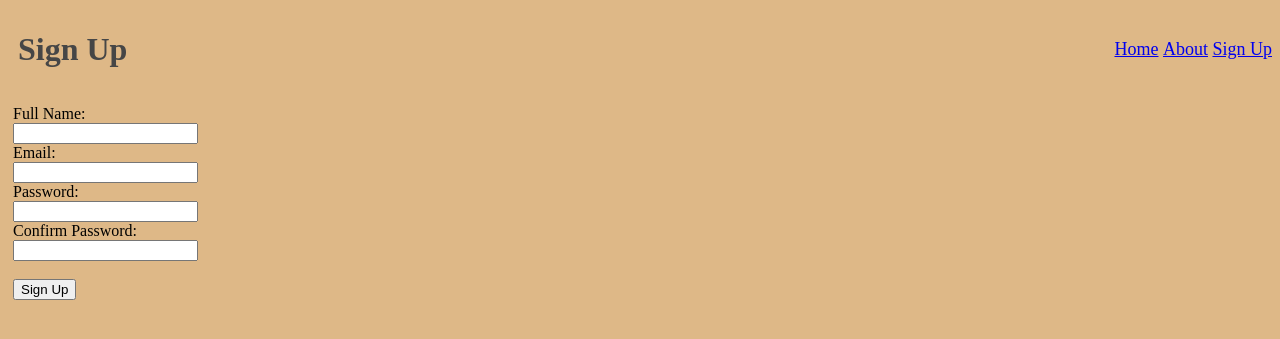
After one commit to mihirchakma/paws-rescue-center, a Flask app: page /signup in a window 1280 px wide. The commit adds this page. Shown: the top 339 px of the page. Run offline with Flask 3, Linux system fonts and the light colour scheme.

Commit message:
added sign up form

```diff
--- a/app/app.py
+++ b/app/app.py
@@ -1,6 +1,9 @@
+"""Flask Application for Paws Rescue Center."""
 from flask import Flask, render_template, abort
+from forms import SignUpForm
 
 app = Flask(__name__)
+app.config['SECRET_KEY'] = 'dfewfew123213rwdsgert34tgfd1234trgf'
 
 """Information regarding the Pets in the System."""
 pets = [
@@ -9,6 +12,11 @@ pets = [
             {"id": 3, "name": "Basker", "age": "1 year", "bio": "I love barking. But, I love my friends more."},
             {"id": 4, "name": "Mr. Furrkins", "age": "5 years", "bio": "Probably napping."},
         ]
+
+"""Information regarding the Users in the System."""
+users = [
+    {"id": 1, "full_name":"Pet Rescue Team", "email":"team@pawsrescue.com", "password":"adminpass"},
+]
 
 @app.route("/")
 def homepage():
@@ -30,6 +38,12 @@ def pet_details(pet_id):
         abort(404, description="No Pet was Found with the given ID")
     return render_template("details.html", pet = pet)
 
+@app.route("/signup", methods=["POST", "GET"])
+def signup():
+    """View function for Showing Details of Each Pet."""
+    form = SignUpForm()
+    return render_template("signup.html", form = form)
+
 
 if __name__ == "__main__":
     app.run()
--- /dev/null
+++ b/app/forms.py
@@ -0,0 +1,10 @@
+from flask_wtf import FlaskForm
+from wtforms import StringField, PasswordField, SubmitField
+from wtforms.validators import InputRequired, Email, EqualTo
+
+class SignUpForm(FlaskForm):
+    full_name = StringField('Full Name', validators = [InputRequired()])
+    email = StringField('Email', validators=[InputRequired(), Email()])
+    password = PasswordField('Password', validators=[InputRequired()])
+    confirm_password = PasswordField('Confirm Password', validators=[InputRequired(), EqualTo('password')])
+    submit = SubmitField('Sign Up')
--- a/app/templates/base.html
+++ b/app/templates/base.html
@@ -7,6 +7,14 @@
     <link rel="stylesheet" href="{{ url_for('static', filename='style.css') }}">
 </head>
 <body>
+
+    <div>
+        <ul style="list-style-type: none; float: right; font-size: large;">
+            <li style="display: inline;"><a href="{{ url_for('homepage') }}">Home</a></li>
+            <li style="display: inline;"><a href="{{ url_for('about') }}">About</a></li>
+            <li style="display: inline;"><a href="{{ url_for('signup') }}">Sign Up</a></li>
+        </ul>
+    </div>
     <h1 id = "title">{% block heading %} <!--Placeholder for Heading--> {% endblock %}</h1>
 
     <div id="content">
--- a/app/templates/login.html
+++ /dev/null
@@ -1 +0,0 @@
-{% extends "base.html %"}
--- /dev/null
+++ b/app/templates/signup.html
@@ -0,0 +1,41 @@
+{% extends "base.html" %}
+
+{% block title %}
+    Sign-Up
+{% endblock %}
+
+{% block heading %}
+    Sign Up
+{% endblock %}
+
+{% block content %}
+
+<form action="{{ url_for('signup') }} method = "POST" style = "padding: 5px;">
+    <!-- Full Name Field -->
+    {{ form.full_name.label }}: <br>
+    {{ form.full_name }}
+    <br>
+
+    <!-- Email Field -->
+    {{ form.email.label }}: <br>
+    {{ form.email }}
+    <br>
+
+    <!-- Password Field -->
+    {{ form.password.label }}: <br>
+    {{ form.password }}
+    <br>
+
+    <!-- Confirm Password Field -->
+    {{ form.confirm_password.label }}: <br>
+    {{ form.confirm_password }}
+    <br>
+
+    <!-- Hidden CSRF Token Field -->
+    {{ form.csrf_token }}
+    <br>
+    <!-- Submit Field -->
+    {{ form.submit }}
+</form>
+
+{% endblock %}
```
